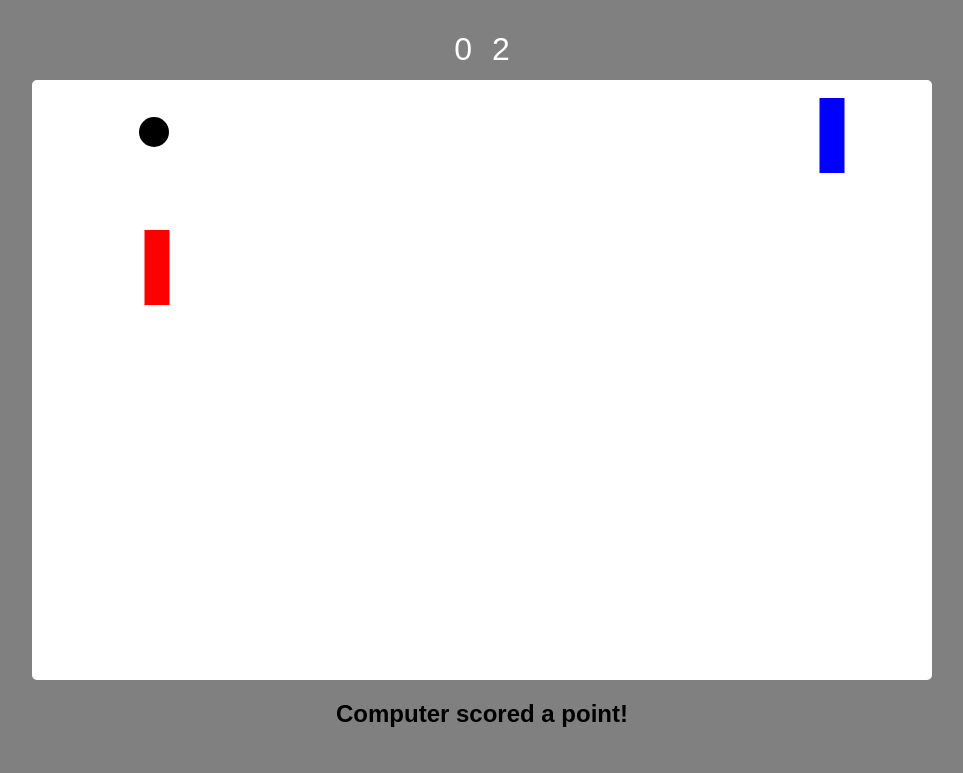
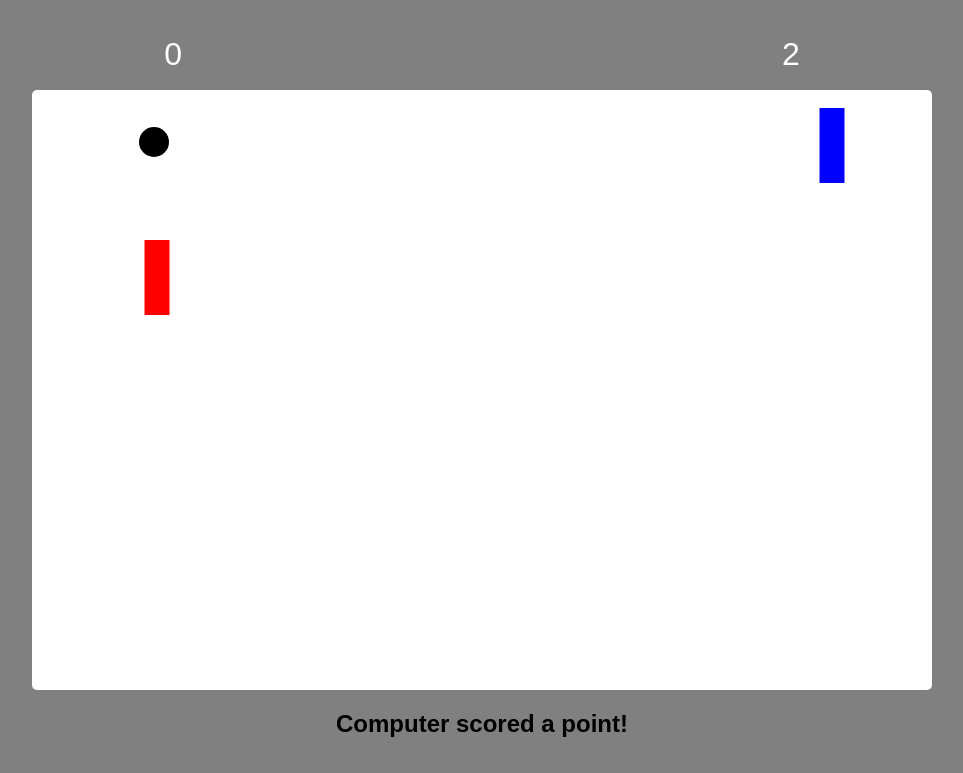
Before and after one commit to MC14/Assignment-2, a plain HTML site: page index.html in a window 1280 px wide. Shown: the part 61-834 px from the top of the page, without its empty margins (158-1121 px from the left). Drawn offline with Linux system fonts and the light colour scheme.

Commit message:
score turned to 20

```diff
--- a/script.js
+++ b/script.js
@@ -104,7 +104,7 @@ function updatescore(score){
 }
 
 function gameover(total, score){
-    if (total == 5){
+    if (total == 20){
         if(score == true){
             resetball();
             ball.dy = 0;
--- a/style.css
+++ b/style.css
@@ -11,7 +11,6 @@ body{
     background-color: gray;
     margin: 0;
 }
-
 
 #canvas {
     border-radius: 5px;
@@ -27,10 +26,12 @@ body{
 
 .score > :first-child {
     text-align: left;
-    margin: 10px;
+    padding: 15px;
+    padding-right: 300px;
 }
 
 .score > :last-child{
     text-align: right;
-    margin: 10px
+    padding: 15px;
+    padding-left: 300px;
 }
```
